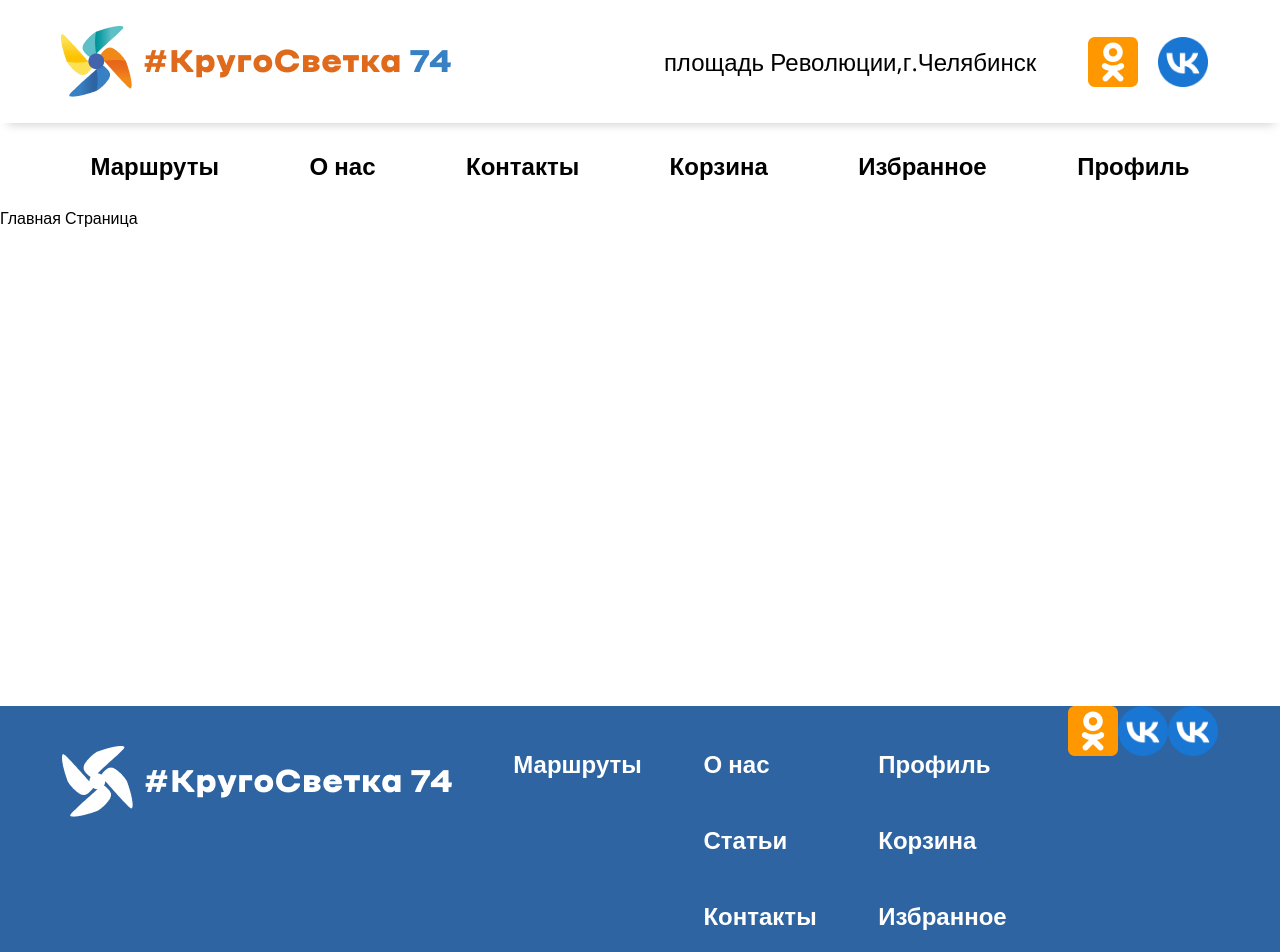
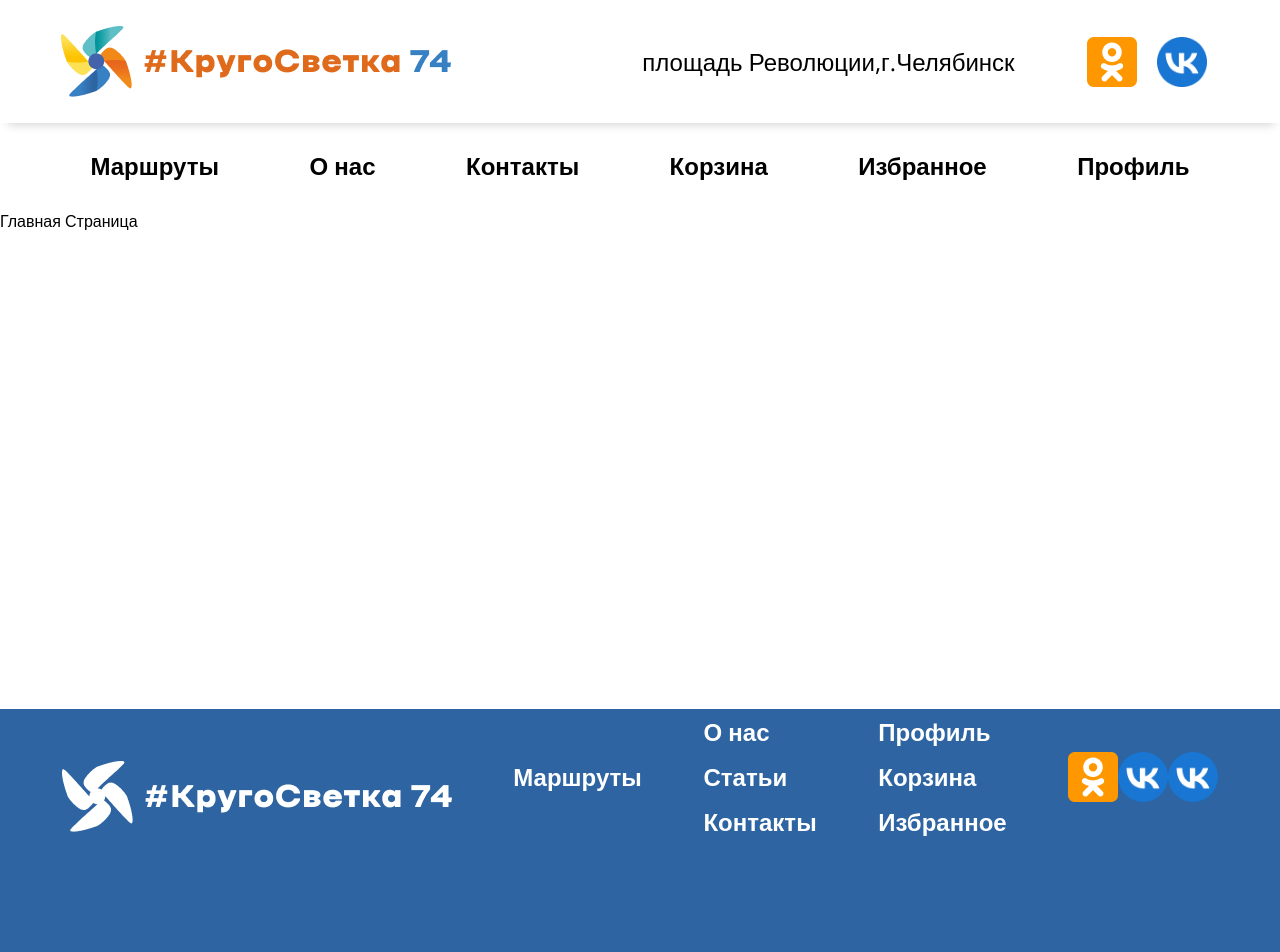
Before and after one commit to fadeevvania/Krugosvetka74, a React (Create React App) app in the folder my-app/: page / in a window 1280 px wide. Shown: the top 952 px of the page. Built offline with nearby package versions, Linux system fonts and the light colour scheme.

Commit message:
хедер

```diff
--- a/my-app/src/components/Footer/Footer.jsx
+++ b/my-app/src/components/Footer/Footer.jsx
@@ -13,26 +13,26 @@ const Footer = () => {
           <img src={Logo} alt="" />
         </div>
         <Link className='link' to="/">
-          <h5>Маршруты</h5>
+          <li>Маршруты</li>
         </Link>
         <div className="">
           <Link className='link' to="/">
-            <h5>О нас</h5>
+            <li>О нас</li>
           </Link><Link className='link' to="/">
-            <h5>Статьи</h5>
+            <li>Статьи</li>
           </Link><Link className='link' to="/">
-            <h5>Контакты</h5>
+            <li>Контакты</li>
           </Link>
         </div>
         <div className="">
           <Link className='link' to="/">
-            <h5>Профиль</h5>
+            <li>Профиль</li>
           </Link>
           <Link className='link' to="/">
-            <h5>Корзина</h5>
+            <li>Корзина</li>
           </Link>
           <Link className='link' to="/">
-            <h5>Избранное</h5>
+            <li>Избранное</li>
           </Link>
         </div>
         <div className="icons">
--- a/my-app/src/components/Footer/Footer.scss
+++ b/my-app/src/components/Footer/Footer.scss
@@ -3,6 +3,7 @@
     height: 439px;
     width: 100%;
     .container{
+        align-items: center;
         display: flex;
         justify-content: space-evenly;
         .logo{
@@ -16,7 +17,9 @@
                 transform: scale(1.02);
             }
         }
-        h5{
+        li{
+            list-style: none;
+            line-height: 45px;
             font-size: 24px;
             font-weight: bold;
             color: white;
--- a/my-app/src/components/Header/Header.jsx
+++ b/my-app/src/components/Header/Header.jsx
@@ -13,9 +13,7 @@ const Header = () => {
                     <Link to="/"><img src={Logo} alt="" /></Link>
                 </div>
                 <div className="info">
-                   <div className="icc">
                    <p>площадь Революции,г.Челябинск</p>
-                    </div>
                     <div className="icons">
                         <img className='icon' src={OK} alt="" />
                         <img className='icon' src={VK} alt="" />
@@ -24,22 +22,22 @@ const Header = () => {
             </div>
             <div className="links">
                 <Link className='link' to="">
-                    <h5>Маршруты</h5>
+                    <li>Маршруты</li>
                 </Link>
                 <Link className='link' to="">
-                    <h5>О нас</h5>
+                    <li>О нас</li>
                 </Link>
                 <Link className='link' to="">
-                    <h5>Контакты</h5>
+                    <li>Контакты</li>
                 </Link>
                 <Link className='link' to="">
-                    <h5>Корзина</h5>
+                    <li>Корзина</li>
                 </Link>
                 <Link className='link' to="">
-                    <h5>Избранное</h5>
+                    <li>Избранное</li>
                 </Link>
                 <Link className='link' to="">
-                    <h5>Профиль</h5>
+                    <li>Профиль</li>
                 </Link>
             </div>
         </div>
--- a/my-app/src/components/Header/Header.scss
+++ b/my-app/src/components/Header/Header.scss
@@ -1,59 +1,54 @@
-.Header{
-    p{
+.Header {
+    width: 100%;
+    p {
         font-size: 24px;
     }
     .link {
         text-decoration: none;
         color: inherit;
     }
-    width: 100%;
-    height: 206px;
-    .container{
+    .container {
         height: 123px;
         display: flex;
         align-items: center;
-        box-shadow: 1px 8px 10px -7px rgba(0,0,0,.2);
-        .logo{
+        box-shadow: 1px 8px 10px -7px rgba(0, 0, 0, 0.2);
+        .logo {
             width: 40%;
             display: flex;
-            justify-content:center;
-
+            justify-content: center;
         }
-        .info{
+        .info {
             width: 60%;
             display: flex;
-            justify-content: space-evenly;
             align-items: center;
-            .icc{
-                margin-left: 100px;
-            }
-            .icons{
+            justify-content:space-evenly;
+            padding-left: 4.5%;
+            .icons {
                 display: flex;
-                .icon{
+                gap: 20px;
+                .icon {
                     width: 50px;
                     height: 50px;
                     display: flex;
-                    margin-right: 20px;
-
                 }
             }
         }
-
-
     }
-    .links{
+    .links {
         display: flex;
         justify-content: space-evenly;
         align-items: center;
         height: 86px;
-        h5{
+        margin: 0;
+        li {
+            list-style: none;
+            text-decoration: none;
             font-size: 24px;
             font-weight: bold;
         }
-        :hover{
-            color: #2D64A1;
+        :hover {
+            color: #2d64a1;
             transform: scale(1.02);
         }
     }
-
 }
```
